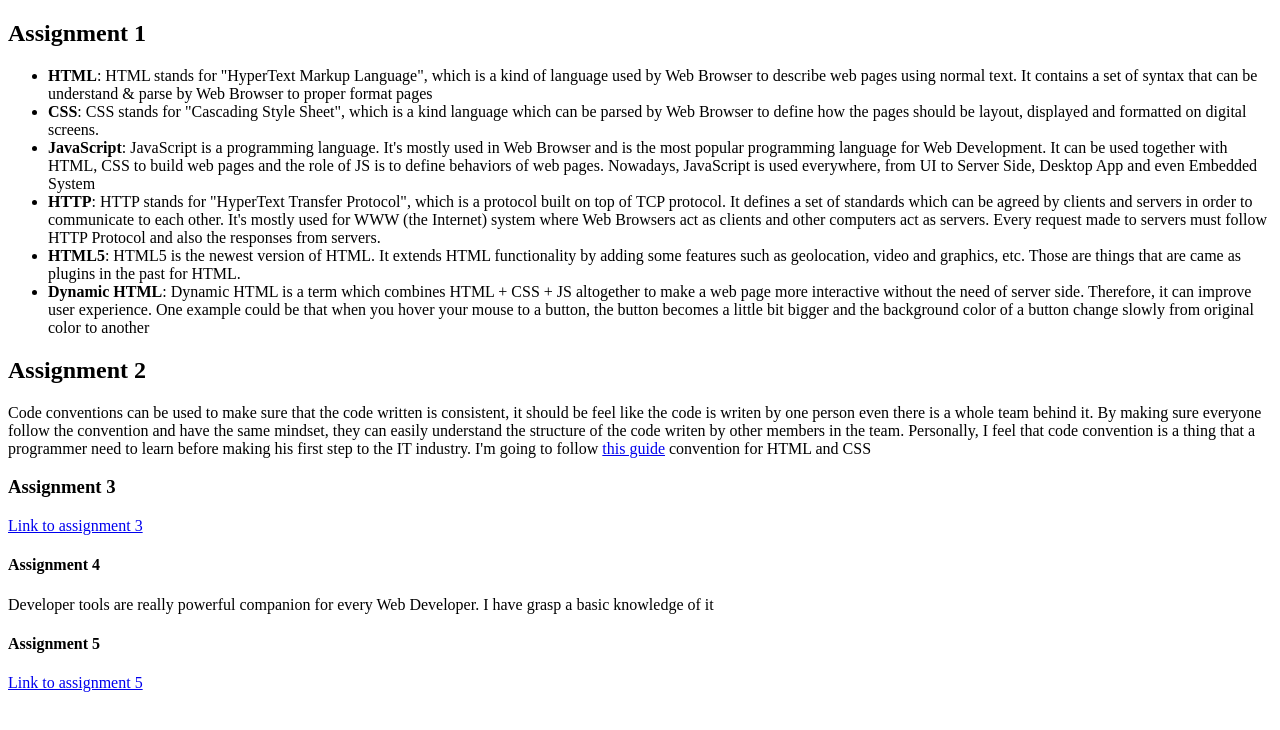
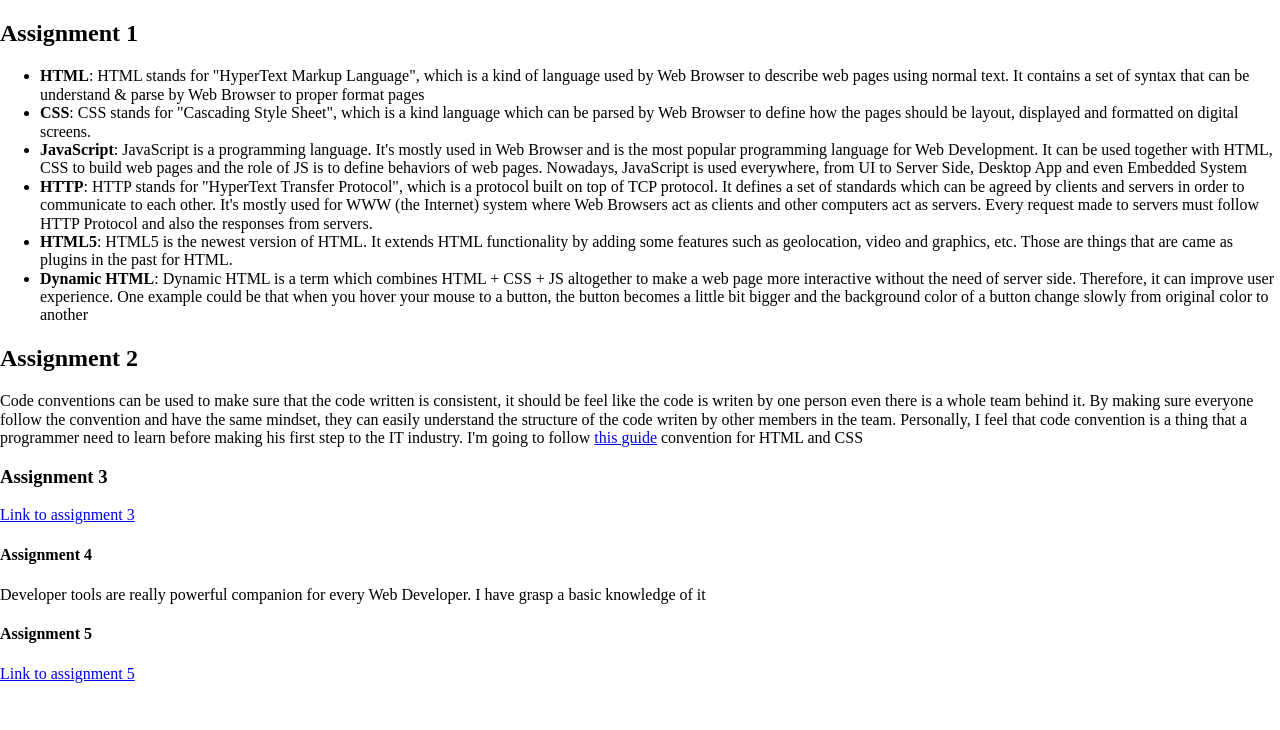
Before and after one commit to JoeNg93/interactive-multimedia-programming-course, a plain HTML site: page lab_1/index.html in a window 1280 px wide. Drawn offline with nearby package versions, Linux system fonts and the light colour scheme.

Commit message:
Add normalize css

```diff
--- a/lab_1/index.html
+++ b/lab_1/index.html
@@ -5,6 +5,7 @@
     <meta name="viewport"
           content="width=device-width, user-scalable=no, initial-scale=1.0, maximum-scale=1.0, minimum-scale=1.0">
     <meta http-equiv="X-UA-Compatible" content="ie=edge">
+    <link rel="stylesheet" href="https://cdnjs.cloudflare.com/ajax/libs/normalize/7.0.0/normalize.min.css">
     <title>Lab 1</title>
   </head>
   <body>
```
Also changed, not shown: index.html (+1 -0 lines).
